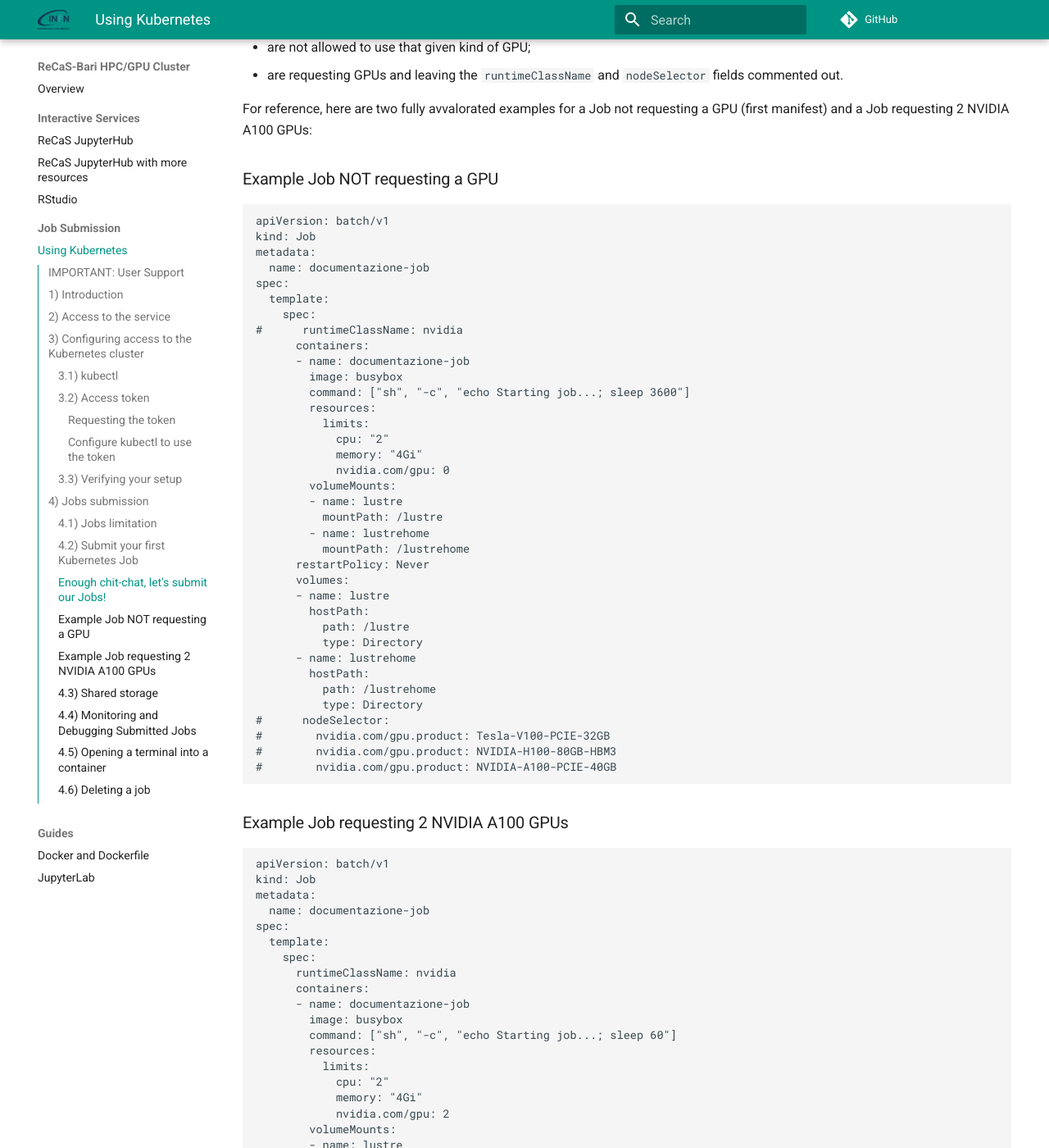
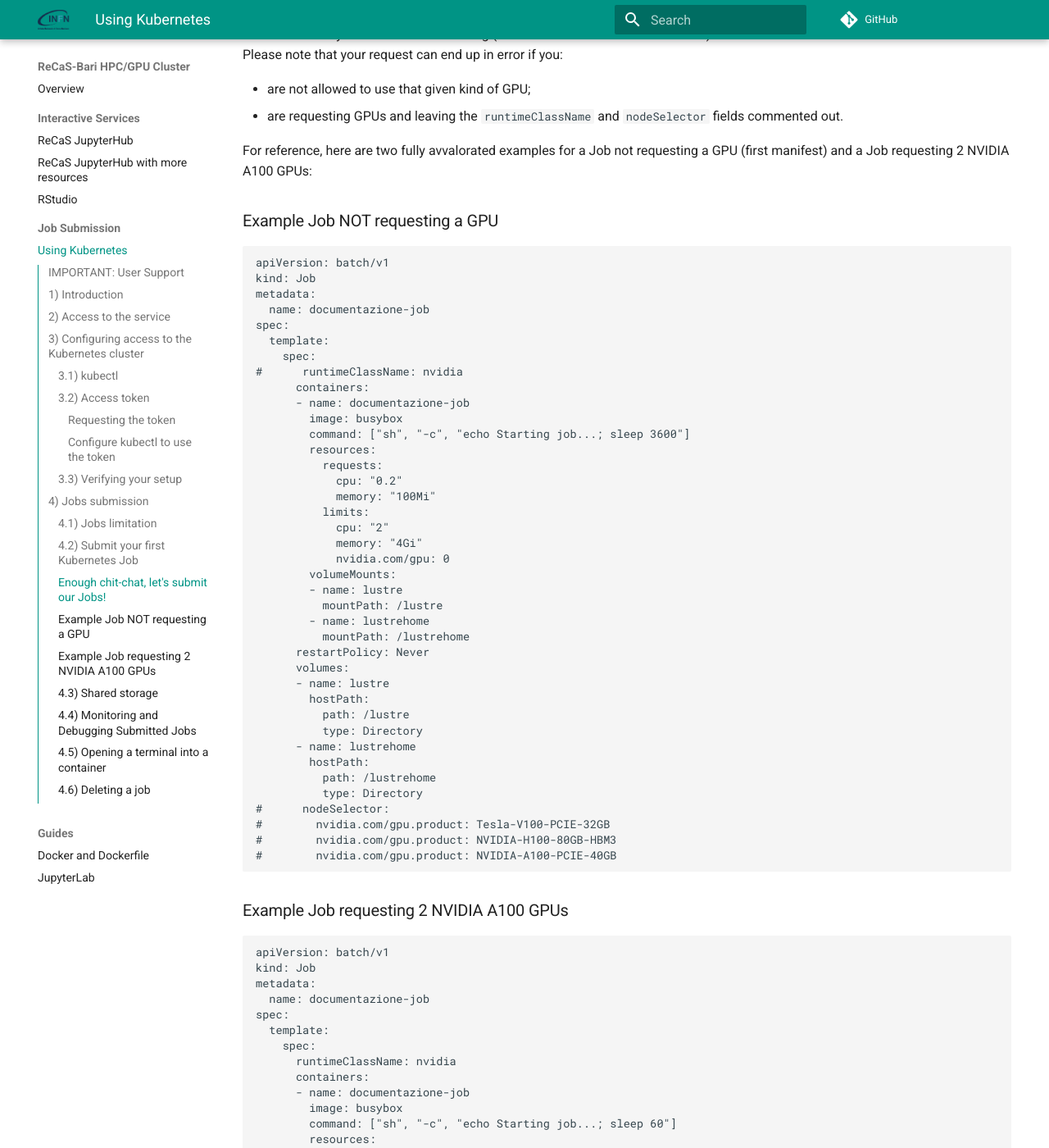
Before and after one commit to jvino/cluster-hpc-gpu-guides, an MkDocs documentation site: the page built from docs/job_submission/k8s-jobs.md, in a window 1280 px wide and 1400 px high, scrolled down 7181 px. Shown: the whole window at 82% size. Built offline with MkDocs 1.6.1 and Material for MkDocs 9.7.7, drawn with Linux system fonts in a browser that asks for light colours; comment, search, counter and statistics services are not loaded; some of the changed text lies outside the part shown.

Commit message:
review k8s job sub. doc.

```diff
--- a/docs/job_submission/k8s-jobs.md
+++ b/docs/job_submission/k8s-jobs.md
@@ -163,11 +163,7 @@
 > Please note that your token is **strictly personal**. You are fully responsible for any operations performed using your personal token.
 If you are using **kubectl** directly on the ReCaS HTCondor cluster frontend, ensure that your Kubernetes configuration file (which contains your token) has restrictive permissions—accessible only by you.
 To enforce this, simply run the following command:
-
-
 `chmod 700 <path/to/kubectl/conf>`
-
-
 This sets the file permissions to allow read, write, and execute access only for your user.
 
 ### 3.3) Verifying your setup
@@ -202,7 +198,7 @@
 ### 4.1) Jobs limitation
 
 By default, users are subject to resource quotas, which limit the total amount of CPU cores, RAM and GPUs that can be requested. These limits apply across all your active jobs combined, not just to individual jobs.
-Currently, **each user is limited to a maximum of 80 CPU cores, 300 GB of RAM, and 2 GPUs across all active jobs**.
+Currently, **each user is limited to a maximum of 80 CPU cores, 300 GB of RAM and 2 GPUs across all active jobs**.
 Additionally, **each individual job can run for a maximum of one week (24*7 hours)**. If the job exceeds this runtime, it will be automatically terminated by the system.
 If you believe your workload requires an exception to any of these limits, please [contact us](https://www.recas-bari.it/index.php/en/recas-bari-servizi-en/support-request) and describe your use case.
 
@@ -238,6 +234,9 @@
         image: <container-image>
         command: ["sh", "-c", "echo Just an example...; sleep 3600"]
         resources:
+          requests:
+            cpu: "0.2"
+            memory: "100Mi"
           limits:
             cpu: "<integer>"
             memory: "<integer>Gi"
@@ -328,6 +327,9 @@
         image: busybox
         command: ["sh", "-c", "echo Starting job...; sleep 3600"]
         resources:
+          requests:
+            cpu: "0.2"
+            memory: "100Mi"
           limits:
             cpu: "2"
             memory: "4Gi"
@@ -371,6 +373,9 @@
         image: busybox
         command: ["sh", "-c", "echo Starting job...; sleep 60"]
         resources:
+          requests:
+            cpu: "0.2"
+            memory: "100Mi"
           limits:
             cpu: "2"
             memory: "4Gi"
@@ -484,7 +489,7 @@
 
 ### 4.5) Opening a terminal into a container
 
-If your job is running and you want to interact directly with the container—for example to run commands, inspect files, or debug issues—you can run a command inside it using:
+If your job is running and you want to interact directly with the container — for example to run commands, inspect files or debug issues — you can run a command inside it using:
 
 
 `kubectl exec -it <podName> -- <command>`
@@ -531,4 +536,4 @@
 Both of these approaches will also delete the associated Pod(s) created by that Job.
 
 > **Note**
-> Of course, deleting a Job does not delete any files that may have been written to the shared volumes like **/lustre** or **/lustrehome**. Any data you write to these directories from within the container is persisted—just as if you were working directly on the frontend.
+> Of course, deleting a Job does not delete any files that may have been written to the shared volumes like **/lustre** or **/lustrehome**. Any data you write to these directories from within the container is persisted — just as if you were working directly on the frontend.
```
Also changed, not shown: other parts of docs/job_submission/k8s-jobs.md (+8 -8 lines).
